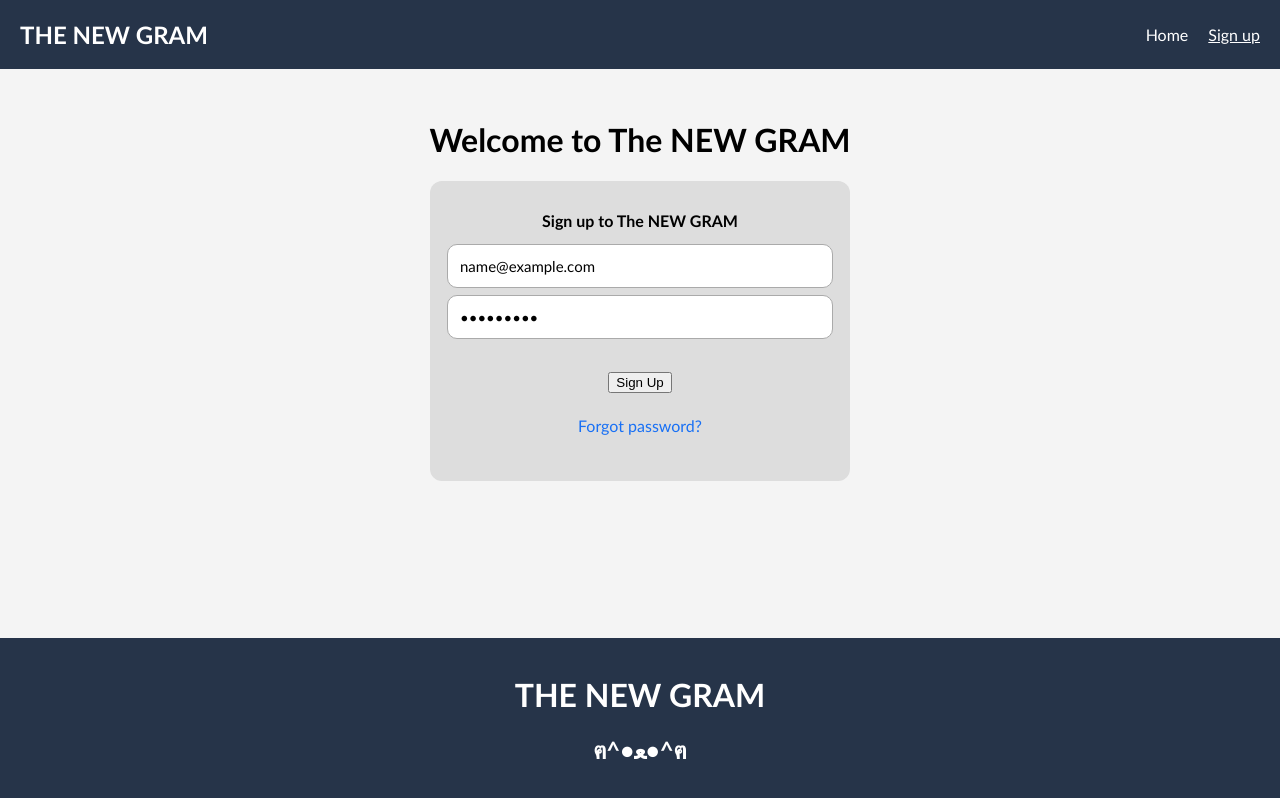
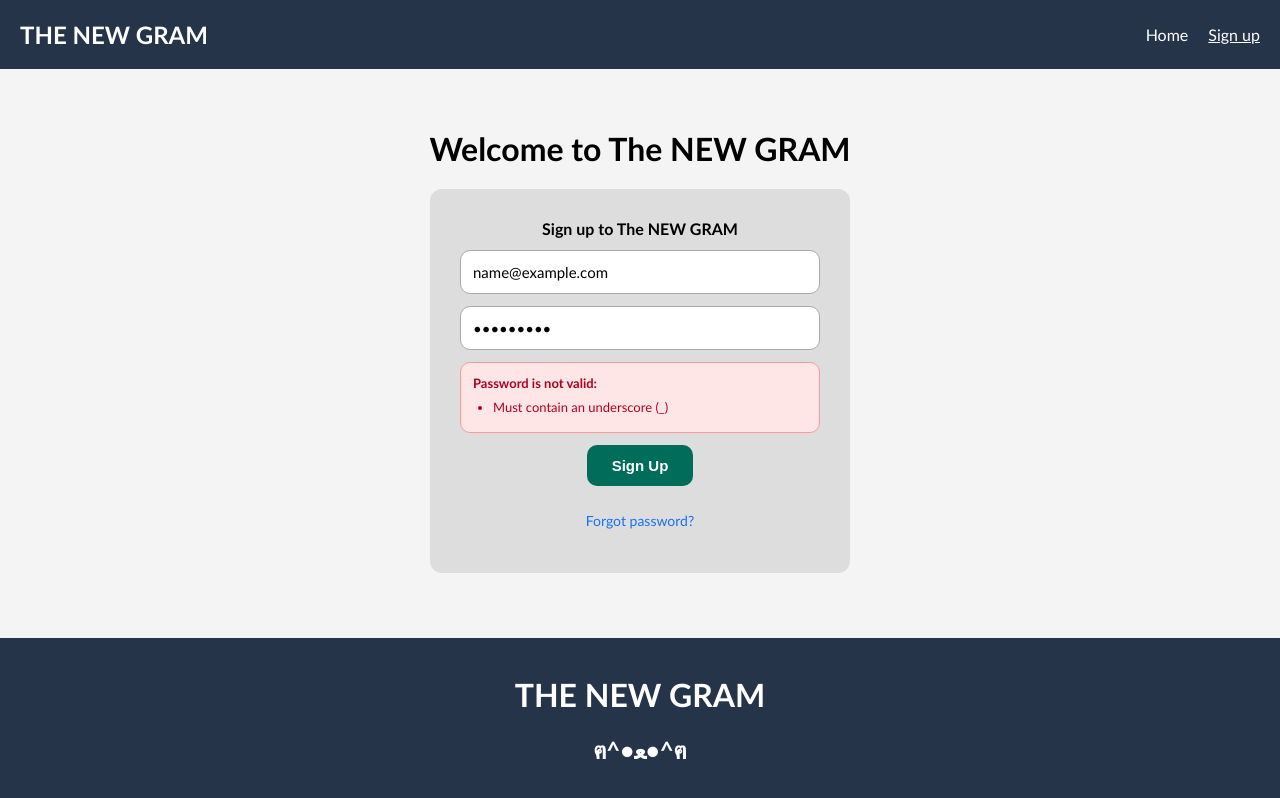
Before and after one commit to BlueShepy/wad-homework3, a Vue app: page /#/signup in a window 1280 px wide. Both pictures are taken after typing "name@example.com", "Sample123" into the empty fields and a click on the input "Sign Up". Built offline with nearby package versions, Linux system fonts and the light colour scheme.

Commit message:
passwordstuff

```diff
--- a/src/views/SignupView.vue
+++ b/src/views/SignupView.vue
@@ -3,57 +3,165 @@
     <h1>Welcome to The NEW GRAM</h1>
   </div>
 
-    <form @submit.prevent>
-    <b><label >Sign up to The NEW GRAM</label></b>
-    <label >  </label>
-    <input type="email" name="email"  required
-    placeholder= "Enter a valid email"
-    value="">
+  <form @submit.prevent="submitForm">
+    <b><label>Sign up to The NEW GRAM</label></b>
 
-    <input type="password" name="pass"  required
-    placeholder= "Enter your password"
-    value="">
+    <input
+      type="email"
+      name="email"
+      v-model="email"
+      required
+      placeholder="Enter a valid email"
+    />
 
-    <br>
-    <input type="submit" value="Sign Up" >
-    <p style="color:rgb(24, 112, 245);">Forgot password?</p>
+    <input
+      type="password"
+      name="pass"
+      v-model="password"
+      required
+      placeholder="Enter your password"
+    />
+
+    <div
+      v-if="password.length > 0 && errors.length > 0"
+      class="password-errors"
+    >
+      <p>Password is not valid:</p>
+
+      <ul>
+        <li v-for="error in errors" :key="error">
+          {{ error }}
+        </li>
+      </ul>
+    </div>
+
+    <p
+      v-if="password.length > 0 && errors.length === 0"
+      class="password-valid"
+    >
+      Password is valid!
+    </p>
+
+    <input type="submit" value="Sign Up" />
+
+    <p class="forgot-password">
+      Forgot password?
+    </p>
   </form>
 </template>
 
 <script>
 export default {
-  name: 'SignupView'
+  name: 'SignupView',
+
+  data() {
+    return {
+      email: '',
+      password: ''
+    };
+  },
+
+  computed: {
+    errors() {
+      const p = this.password;
+      const errors = [];
+
+      // pikkus 8 - 14 tähte
+      if (p.length < 8 || p.length >= 15) {
+        errors.push(
+          "Password must be between 8 and 14 characters"
+        );
       }
+
+      // vähemalt üks suurtäheke
+      if (!/[A-Z]/.test(p)) {
+        errors.push(
+          "Must contain at least one uppercase letter"
+        );
+      }
+
+      // vähemalt 2 väikest tähte
+      if ((p.match(/[a-z]/g) || []).length < 2) {
+        errors.push(
+          "Must contain at least two lowercase letters"
+        );
+      }
+
+      // vähemalt üks number
+      if (!/[0-9]/.test(p)) {
+        errors.push(
+          "Must contain at least one number"
+        );
+      }
+
+      // Alustab uppercase tähega
+      if (!/^[A-Z]/.test(p)) {
+        errors.push(
+          "Must start with an uppercase letter"
+        );
+      }
+
+      // peab olema underscore
+      if (!p.includes('_')) {
+        errors.push(
+          "Must contain an underscore (_)"
+        );
+      }
+
+      return errors;
+    }
+  },
+
+  methods: {
+    submitForm() {
+      if (this.errors.length > 0) {
+        alert("Please enter a valid password!");
+        return;
+      }
+
+      alert("Sign up successful!");
+    }
+  }
+};
 </script>
 
 <style scoped>
-
 main {
-    display: flex; /* turns main into flexbox container */
+  display: flex;
   justify-content: center;
   align-items: center;
-
   min-height: 40vh;
-    margin-top: 40px; /* vaike vahe main ja form vahel */
+  margin-top: 40px;
   flex: 1;
 }
+
+.home {
+  text-align: center;
+}
+
+.home h1 {
+  margin-top: 30px;
+}
+
+.posts {
+  margin-top: 30px;
+}
+
 
 form {
   display: flex;
   flex-direction: column;
   align-items: center;
-    gap: 7px;
+  gap: 12px;
 
-    padding: 30px; /* How big is gray box */
-    background-color: #ddd; /* makes box gray */
-    border-radius: 12px /* rounder edges on box */
-}
-.home {
-  text-align: center;
-}
+  width: 90%;
+  max-width: 420px;
+  margin: 20px auto;
+  padding: 30px;
+  box-sizing: border-box;
 
-.posts {
-  margin-top: 30px;
+  background-color: #ddd;
+  border-radius: 12px;
 }
 
 form textarea,
@@ -61,16 +169,18 @@ form input[type="email"],
 form input[type="password"] {
   width: 100%;
   padding: 12px;
+  box-sizing: border-box;
+
   border: 1px solid #aaa;
   border-radius: 10px;
   background-color: white;
+
   font-size: 15px;
   font-family: inherit;
   outline: none;
   transition: 0.2s;
 }
 
-/* Green border when typing */
 form textarea:focus,
 form input[type="email"]:focus,
 form input[type="password"]:focus {
@@ -78,16 +188,79 @@ form input[type="password"]:focus {
   box-shadow: 0 0 0 3px rgba(0, 109, 91, 0.15);
 }
 
-/* Textarea-specific styling */
+
 form textarea {
   min-height: 150px;
   resize: vertical;
 }
 
-form {
-    width: 90%;
-    max-width: 420px;
-    margin: 20px auto;
+form input[type="submit"] {
+  background-color: #006D5B;
+  color: white;
+  border: none;
+  border-radius: 10px;
+
+  padding: 12px 25px;
+  font-size: 15px;
+  font-weight: bold;
+  cursor: pointer;
+  transition: 0.2s;
+}
+
+form input[type="submit"]:hover {
+  background-color: #004d40;
+}
+
+.password-errors {
+  width: 100%;
+  padding: 12px;
   box-sizing: border-box;
+
+  background-color: #ffe6e6;
+  border: 1px solid #ff9999;
+  border-radius: 10px;
+
+  color: #b00020;
+  font-size: 13px;
+  text-align: left;
+}
+
+.password-errors p {
+  margin: 0 0 8px;
+  font-weight: bold;
+}
+
+.password-errors ul {
+  margin: 0;
+  padding-left: 20px;
+}
+
+.password-errors li {
+  margin-bottom: 5px;
+}
+
+.password-valid {
+  width: 100%;
+  box-sizing: border-box;
+  padding: 10px;
+
+  background-color: #d4edda;
+  color: #155724;
+  border-radius: 10px;
+
+  text-align: center;
+  font-size: 14px;
+  font-weight: bold;
+}
+
+/* forgor */
+.forgot-password {
+  color: rgb(24, 112, 245);
+  cursor: pointer;
+  font-size: 14px;
+}
+
+.forgot-password:hover {
+  text-decoration: underline;
 }
 </style>
```
Lines whose indentation alone changed are shown as unchanged.
